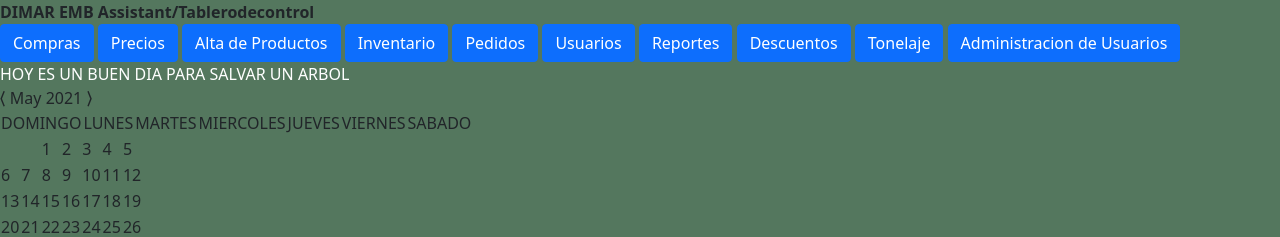
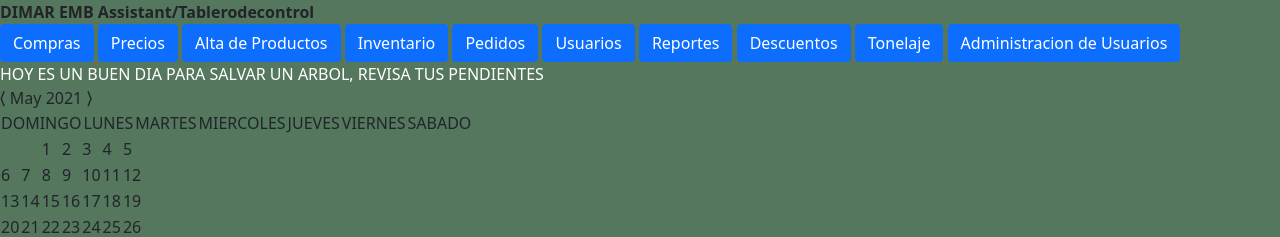
Before and after one commit to deuratorres/ProyectoDeu, a plain HTML site: page Tablerodecontrol.html in a window 1280 px wide. Shown: the top 237 px of the page. Drawn offline with nearby package versions, Linux system fonts and the light colour scheme.

Commit message:
CALENDARIO

```diff
--- a/Tablerodecontrol.html
+++ b/Tablerodecontrol.html
@@ -24,7 +24,7 @@
             <button class="btn btn-primary" type="submit">Tonelaje</button>
             <button class="btn btn-primary" type="submit">Administracion de Usuarios</button>
         </div>
-        <font color= "white"> HOY ES UN BUEN DIA PARA SALVAR UN ARBOL</font>  <br>
+        <font color= "white"> HOY ES UN BUEN DIA PARA SALVAR UN ARBOL, REVISA TUS PENDIENTES</font>  <br>
         <div id="cal">
             <div class="header">
                 <span class="left button" id="prev"> &lang; </span>
```
